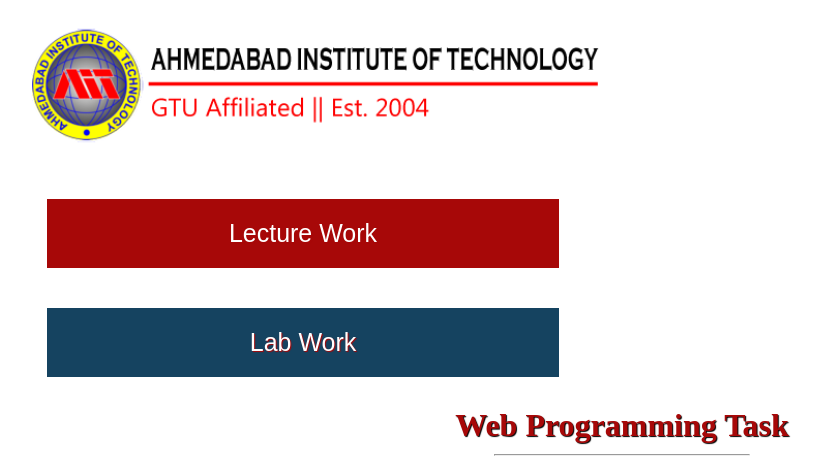
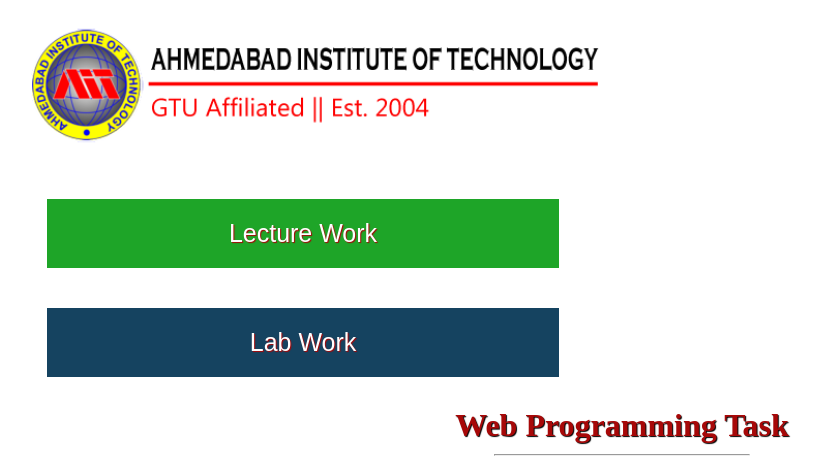
Before and after one commit to dipeshgohil/WPTask, a PHP site: page / in a window 1280 px wide. Shown: the top 467 px of the page, without its empty margins (18-839 px from the left). Run offline with PHP 8.4, Linux system fonts and the light colour scheme.

Commit message:
Update style.css

```diff
--- a/css/style.css
+++ b/css/style.css
@@ -60,7 +60,7 @@
     opacity: .9;
 }
 #lec_button {
-    background-color: #a70808;
+    background-color: #1ea528;
 }
 .detail {
     border: 2px solid black;
```
